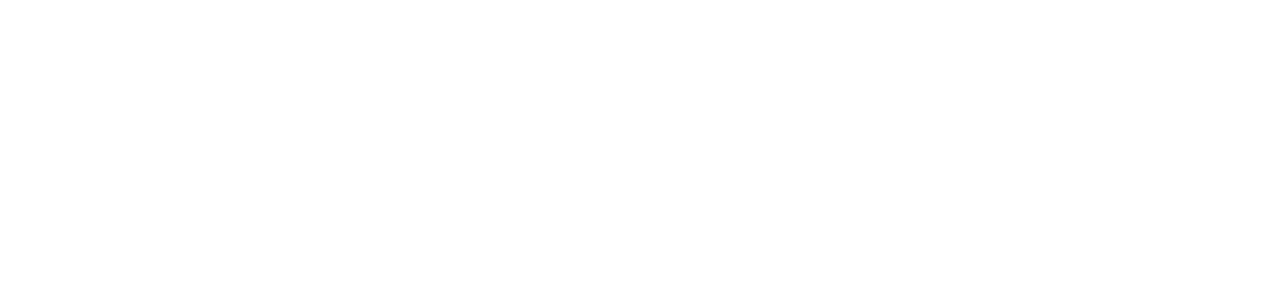
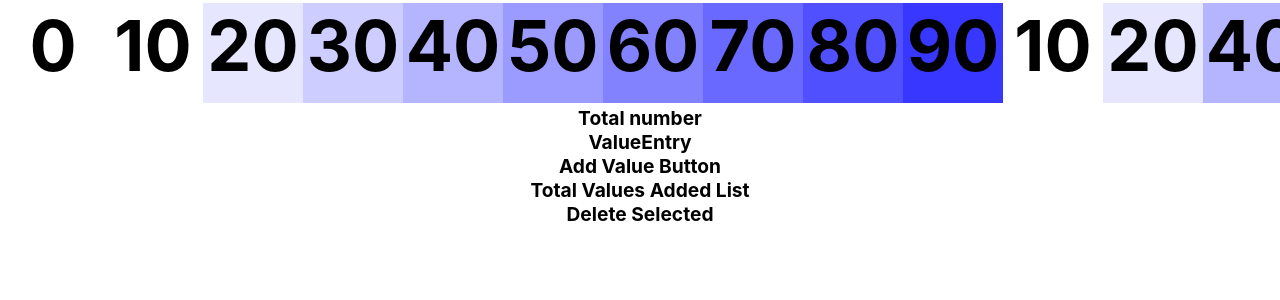
Before and after one commit to emil-keyvalue/heat-map, a React (Create React App) app: page / in a window 1280 px wide. Shown: the top 300 px of the page. Built offline with nearby package versions, Linux system fonts and the light colour scheme.

Commit message:
Heat map design added

```diff
--- a/src/App.css
+++ b/src/App.css
@@ -1,38 +1,3 @@
 .App {
   text-align: center;
 }
-
-.App-logo {
-  height: 40vmin;
-  pointer-events: none;
-}
-
-@media (prefers-reduced-motion: no-preference) {
-  .App-logo {
-    animation: App-logo-spin infinite 20s linear;
-  }
-}
-
-.App-header {
-  background-color: #282c34;
-  min-height: 100vh;
-  display: flex;
-  flex-direction: column;
-  align-items: center;
-  justify-content: center;
-  font-size: calc(10px + 2vmin);
-  color: white;
-}
-
-.App-link {
-  color: #61dafb;
-}
-
-@keyframes App-logo-spin {
-  from {
-    transform: rotate(0deg);
-  }
-  to {
-    transform: rotate(360deg);
-  }
-}
--- a/src/App.js
+++ b/src/App.js
@@ -1,9 +1,11 @@
 import React from 'react';
 import './App.css';
+import MainDisplay from './container/MainDisplay'
 
 function App() {
   return (
     <div className="App">
+      <MainDisplay/>
     </div>
   );
 }
--- /dev/null
+++ b/src/components/HeatMap/HeatMap.js
@@ -0,0 +1,28 @@
+import React from 'react';
+import MapBit from './MapBit/MapBit';
+import classes from './HeatMap.module.css'
+
+const HeatMap = (props) => {
+    const mapBits=[];
+    let k=0;
+    console.log(props.valuelist)
+    let i=0;
+    for(i;i<props.valuelist.length;i++){
+        let percent = props.valuelist[i]/props.total;
+        console.log("HeatMap.js"+percent+":"+props.total+":"+props.valuelist[i])
+        mapBits.push(<MapBit key={k} value={percent} color={props.colorScheme}/>);
+        k++;
+    }
+    return (
+        <div className={classes.HeatMap}>
+            {mapBits}
+        </div>
+    );
+}
+
+export default HeatMap;
+
+/*
+Props needed:
+Value Array
+*/
--- /dev/null
+++ b/src/components/HeatMap/HeatMap.module.css
@@ -0,0 +1,10 @@
+.HeatMap{
+    box-sizing: border-box;
+    border: 5px;
+    box-align: center;
+    border-color: black;
+    background-color: cornsilk;
+    margin: 3px;
+    flex-direction: row;
+    display: flex;
+}
--- /dev/null
+++ b/src/components/HeatMap/MapBit/MapBit.js
@@ -0,0 +1,43 @@
+import React from 'react';
+import classes from './MapBit.module.css'
+
+const MapBit = (props) => {
+    let box = null;
+    let value = props.value;
+    console.log(value)
+    if(value>=0.00 && value<=0.10){
+    box = (<div className={classes.zero}>{Math.floor(props.value*100)}</div>);
+    }
+    else if(value>=0.11 && value<=0.20){
+        box = (<div className={classes.one}>{Math.floor(props.value*100)}</div>);
+    }
+    else if(value>=0.21 && value<=0.30){
+        box = (<div className={classes.two}>{Math.floor(props.value*100)}</div>);
+    }
+    else if(value>=0.31 && value<=0.40){
+        box = (<div className={classes.three}>{Math.floor(props.value*100)}</div>);
+    }
+    else if(value>=0.41 && value<=0.50){
+        box = (<div className={classes.four}>{Math.floor(props.value*100)}</div>);
+    }
+    else if(value>=0.51 && value<=0.60){
+        box = (<div className={classes.five}>{Math.floor(props.value*100)}</div>);
+    }
+    else if(value>=0.61 && value<=0.70){
+        box = (<div className={classes.six}>{Math.floor(props.value*100)}</div>);
+    }
+    else if(value>=0.71 && value<=0.80){
+        box = (<div className={classes.seven}>{Math.floor(props.value*100)}</div>);
+    }
+    else if(value>=0.81 && value<=0.90){
+        box = (<div className={classes.eight}>{Math.floor(props.value*100)}</div>);
+    }
+    else if(value>=0.91 && value<=1.00){
+        box = (<div className={classes.nine}>{Math.floor(props.value*100)}</div>);
+    }
+    return (
+        <div>{box}</div>
+    );
+}
+
+export default MapBit;
--- /dev/null
+++ b/src/components/HeatMap/MapBit/MapBit.module.css
@@ -0,0 +1,89 @@
+.zero{
+    height: 100px;
+    width: 100px;
+    text-align: center;
+    display: flexbox;
+    font-size: 70px;
+    background-color: rgb(255,255,255);
+}
+
+.one{
+    height: 100px;
+    width: 100px;
+    text-align: center;
+    display: flexbox;
+    font-size: 70px;
+    background-color: rgb(230,230,255);
+}
+
+.two{
+    height: 100px;
+    width: 100px;
+    text-align: center;
+    display: flexbox;
+    font-size: 70px;
+    background-color: rgb(205,205,255);
+}
+
+.three{
+    height: 100px;
+    width: 100px;
+    text-align: center;
+    display: flexbox;
+    font-size: 70px;
+    background-color: rgb(180,180,255);
+}
+
+.four{
+    height: 100px;
+    width: 100px;
+    text-align: center;
+    display: flexbox;
+    font-size: 70px;
+    background-color: rgb(155,155,255);
+}
+
+.five{
+    height: 100px;
+    width: 100px;
+    text-align: center;
+    display: flexbox;
+    font-size: 70px;
+    background-color: rgb(130,130,255);
+}
+
+.six{
+    height: 100px;
+    width: 100px;
+    text-align: center;
+    display: flexbox;
+    font-size: 70px;
+    background-color: rgb(105,105,255);
+}
+
+.seven{
+    height: 100px;
+    width: 100px;
+    text-align: center;
+    display: flexbox;
+    font-size: 70px;
+    background-color: rgb(80,80,255);
+}
+
+.eight{
+    height: 100px;
+    width: 100px;
+    text-align: center;
+    display: flexbox;
+    font-size: 70px;
+    background-color: rgb(55,55,255);
+}
+
+.nine{
+    height: 100px;
+    width: 100px;
+    text-align: center;
+    display: flexbox;
+    font-size: 70px;
+    background-color: rgb(30,30,255);
+}
--- /dev/null
+++ b/src/container/MainDisplay.js
@@ -0,0 +1,42 @@
+import React, {useState} from 'react';
+import Aux from '../hoc/Auxilary/Auxilary'
+import HeatMap from '../components/HeatMap/HeatMap';
+import classes from './MainDisplay.module.css'
+
+const MainDisplay = () => {
+
+    // eslint-disable-next-line
+    const [valueSet,setValueSet] = useState([0,10,20,30,40,50,60,70,80,90,10,20,40,50]);
+    // eslint-disable-next-line
+    const [valueSubmit,setValueSubmit] = useState(false);
+    // eslint-disable-next-line
+    const [valueDel,setValueDel] = useState(false);
+    // eslint-disable-next-line
+    const [totalValue,setTotalValue] = useState(100)
+    const colorScheme = {
+        0:"rgb(255,255,255)",
+        1:"rgb(230,230,255)",
+        2:"rgb(205,205,255)",
+        3:"rgb(180,180,255)",
+        4:"rgb(155,155,255)",
+        5:"rgb(130,130,255)",
+        6:"rgb(105,105,255)",
+        7:"rgb(80,80,255)",
+        8:"rgb(55,55,255)",
+        9:"rgb(30,30,255)"
+    }
+    return (
+        <Aux>
+            <div className={classes.MainDisplay}>
+                <HeatMap colorScheme={colorScheme} valuelist={valueSet} total={totalValue}/>
+                <div>Total number</div>
+                <div>ValueEntry</div>
+                <div>Add Value Button</div>
+                <div>Total Values Added List</div>
+                <div>Delete Selected</div>
+            </div>
+        </Aux>
+    );
+}
+
+export default MainDisplay;
--- /dev/null
+++ b/src/container/MainDisplay.module.css
@@ -0,0 +1,9 @@
+.MainDisplay{
+    width: 100%;
+    margin: auto;
+    height: 300px;
+    overflow: auto;
+    text-align: center;
+    font-weight: bold;
+    font-size: 1.2rem;
+}
--- /dev/null
+++ b/src/hoc/Auxilary/Auxilary.js
@@ -0,0 +1,9 @@
+import React from 'react';
+
+const Auxilary = (props) => (
+    <div>
+        {props.children}
+    </div>
+);
+
+export default Auxilary;
```
Also changed, not shown: 1 other file (tests, documents, lock files or other folders).
